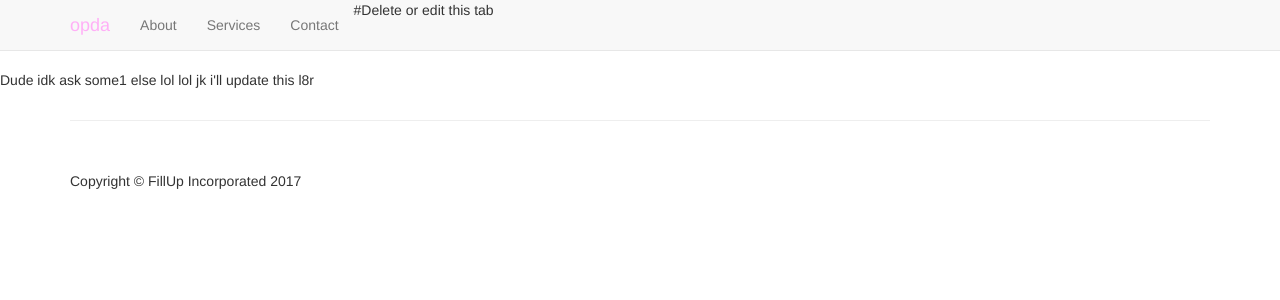
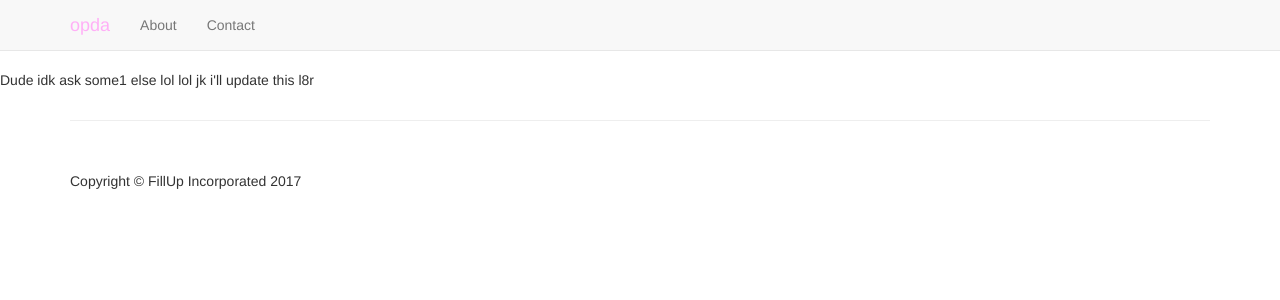
Before and after one commit to jhwang73/opda_website, a Django app: page /about/ in a window 1280 px wide. Shown: the top 300 px of the page. Run offline with Django 3.2, Linux system fonts and the light colour scheme.

Commit message:
deleted the services tab in the navbar

```diff
--- a/profiles/templates/navbar.html
+++ b/profiles/templates/navbar.html
@@ -17,11 +17,6 @@
                 <li>
                     <a href="{% url 'about' %}">About</a>
                 </li>
-                #Delete or edit this tab
-                <li>
-                    <a href="#">Services</a>
-                </li>
-
                 <li>
                     <a href="{% url 'contact' %}">Contact</a>
                 </li>
```
